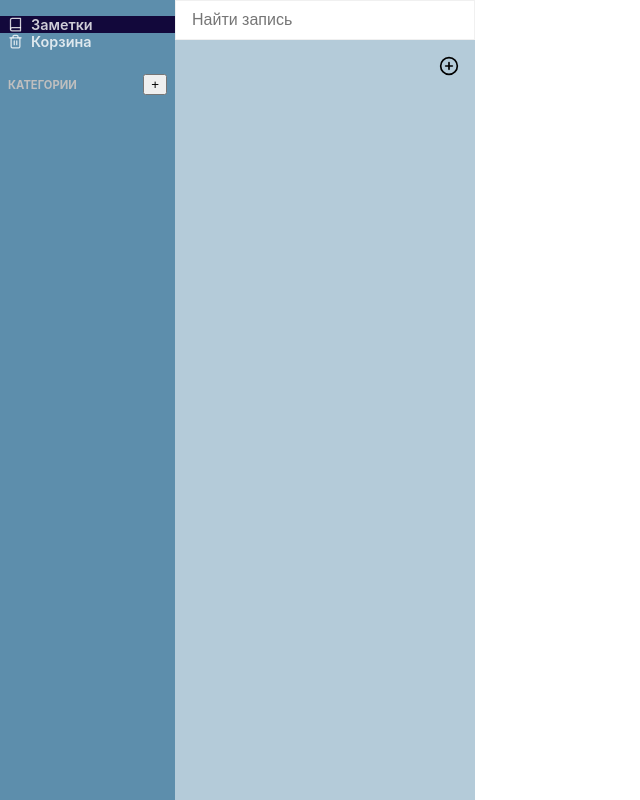
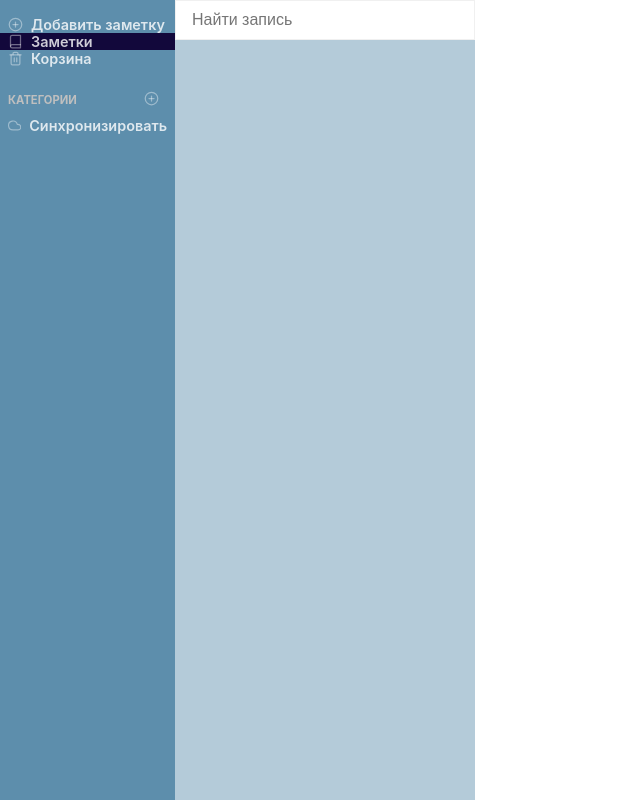
Before and after one commit to AmadeusDeadDmytro/ama_notes, a React (Create React App) app: page / in a window 1280 px wide. Shown: the whole page, without its empty margins (0-640 px from the left). Built offline with nearby package versions, Linux system fonts and the light colour scheme.

Commit message:
add note to app sidebar

```diff
--- a/src/containers/AppSidebar.tsx
+++ b/src/containers/AppSidebar.tsx
@@ -1,29 +1,50 @@
 import { ApplicationState, CategoryItem, NoteItem } from 'types'
-import { Book, Folder, Trash2, X } from 'react-feather'
+import { Book, Cloud, Folder, PlusCircle, Trash2, X } from 'react-feather'
 import React, { useState } from 'react'
-import { addCategory, deleteCategory, pruneCategoryFromNotes, swapCategory, swapFolder, swapNote } from 'actions'
+import { addCategory, addNote, deleteCategory, pruneCategoryFromNotes, swapCategory, swapFolder, swapNote, syncState } from 'actions'
 
 import Colors from 'styles/colors'
 import { Dispatch } from 'redux'
 import { Folders } from 'constants/enums'
 import { connect } from 'react-redux'
 import kebabCase from 'lodash/kebabCase'
+import moment from 'moment'
 import styled from 'styled-components'
+import { v4 as uuid } from 'uuid'
+
+const iconColor = 'rgba(255, 255, 255, 0.4)'
 
 interface AppProps {
+    addNote: (note: NoteItem) => void
     addCategory: (category: CategoryItem) => void
     deleteCategory: (categoryId: string) => void
     pruneCategoryFromNotes: (categoryId: string) => void
     swapCategory: (categoryId: string) => void
     swapFolder: (folder: string) => void
     swapNote: (swapNote: string) => void
+    syncState: (notes: NoteItem[], categories: CategoryItem[]) => void
+    activeNote?: NoteItem
+    notes: NoteItem[]
+    categories: CategoryItem[]
     activeCategoryId: string
     activeFolder: string
-    notes: NoteItem[]
-    categories: CategoryItem[]
 }
 
-const AppSidebar: React.FC<AppProps> = ({ addCategory, deleteCategory, pruneCategoryFromNotes, swapCategory, swapFolder, swapNote, notes, categories, activeCategoryId, activeFolder }) => {
+const AppSidebar: React.FC<AppProps> = ({
+    addNote,
+    activeNote,
+    syncState,
+    addCategory,
+    deleteCategory,
+    pruneCategoryFromNotes,
+    swapCategory,
+    swapFolder,
+    swapNote,
+    notes,
+    categories,
+    activeCategoryId,
+    activeFolder,
+}) => {
     const [addingTempCategory, setAddingTempCategory] = useState(false)
     const [tempCategory, setTempCategory] = useState('')
 
@@ -43,21 +64,46 @@ const AppSidebar: React.FC<AppProps> = ({ addCategory, deleteCategory, pruneCate
         }
     }
 
+    const newNoteHandler = () => {
+        const note: NoteItem = {
+            id: uuid(),
+            text: '',
+            created: moment().format(),
+            lastUpdated: moment().format(),
+            category: activeCategoryId ? activeCategoryId : undefined,
+        }
+
+        if ((activeNote && activeNote.text !== '') || !activeNote) {
+            addNote(note)
+            swapNote(note.id)
+        }
+    }
+
+    const syncNotesHandler = () => {
+        syncState(notes, categories)
+    }
+
     return (
         <AppSidebarContainer>
             <AppSidebarMain>
+                <AppSidebarLink onClick={newNoteHandler}>
+                    <PlusCircle size={15} style={{ marginRight: '.5rem' }} color={iconColor} />
+                    Добавить заметку
+                </AppSidebarLink>
                 <AppSidebarLink onClick={() => swapFolder(Folders.ALL)} active={activeFolder === Folders.ALL}>
-                    <Book size={15} style={{ marginRight: '.5rem' }} />
+                    <Book size={15} style={{ marginRight: '.5rem' }} color={iconColor} />
                     Заметки
                 </AppSidebarLink>
                 <AppSidebarLink onClick={() => swapFolder(Folders.TRASH)} active={activeFolder === Folders.TRASH}>
-                    <Trash2 size={15} style={{ marginRight: '.5rem' }} />
+                    <Trash2 size={15} style={{ marginRight: '.5rem' }} color={iconColor} />
                     Корзина
                 </AppSidebarLink>
 
                 <CategoryTitle>
                     <CategoryTitleH2>Категории</CategoryTitleH2>
-                    <AddButton onClick={newTempCategoryHandler}>+</AddButton>
+                    <AddButton onClick={newTempCategoryHandler}>
+                        <PlusCircle size={15} color={iconColor} />
+                    </AddButton>
                 </CategoryTitle>
 
                 <CategoryListContainer>
@@ -77,7 +123,7 @@ const AppSidebar: React.FC<AppProps> = ({ addCategory, deleteCategory, pruneCate
                                 }}
                             >
                                 <CategoryEachName>
-                                    <Folder size={15} style={{ marginRight: '.5rem' }} />
+                                    <Folder size={15} style={{ marginRight: '.5rem' }} color={iconColor} />
                                     {category.name}
                                 </CategoryEachName>
                                 <CategoryOptions
@@ -114,12 +160,17 @@ const AppSidebar: React.FC<AppProps> = ({ addCategory, deleteCategory, pruneCate
                         />
                     </AddCategoryForm>
                 )}
+                <AppSidebarLink onClick={syncNotesHandler}>
+                    <Cloud size={15} style={{ marginRight: '.5rem' }} color={iconColor} />
+                    Синхронизировать
+                </AppSidebarLink>
             </AppSidebarMain>
         </AppSidebarContainer>
     )
 }
 
 const mapStateToProps = (state: ApplicationState) => ({
+    activeNote: state.noteState.notes.find((note) => note.id === state.noteState.activeNoteId),
     activeFolder: state.noteState.activeFolder,
     activeCategoryId: state.noteState.activeCategoryId,
     categories: state.categoryState.categories,
@@ -127,18 +178,20 @@ const mapStateToProps = (state: ApplicationState) => ({
 })
 
 const mapDispatchToProps = (dispatch: Dispatch) => ({
+    addNote: (note: NoteItem) => dispatch(addNote(note)),
     swapNote: (noteId: string) => dispatch(swapNote(noteId)),
     swapCategory: (categoryId: string) => dispatch(swapCategory(categoryId)),
     swapFolder: (folder: string) => dispatch(swapFolder(folder)),
     addCategory: (category: CategoryItem) => dispatch(addCategory(category)),
     deleteCategory: (categoryId: string) => dispatch(deleteCategory(categoryId)),
     pruneCategoryFromNotes: (categoryId: string) => dispatch(pruneCategoryFromNotes(categoryId)),
+    syncState: (notes: NoteItem[], categories: CategoryItem[]) => dispatch(syncState(notes, categories)),
 })
 
 export default connect(mapStateToProps, mapDispatchToProps)(AppSidebar)
 
 const AppSidebarContainer = styled.aside`
-    padding: 1rem 0;
+    padding: 1rem 0 0.25rem;
     grid-area: app-sidebar;
     background: ${Colors.BACKGROUND_DARK_ONE};
     color: rgba(255, 255, 255, 0.8);
@@ -192,7 +245,16 @@ const AppSidebarButton = styled.section`
     align-self: flex-end;
 `
 
-const AddButton = styled.button``
+const AddButton = styled.button`
+    cursor: pointer;
+    -webkit-appearance: none;
+    padding: 0 0.5rem;
+    color: rgba(255, 255, 255, 0.8);
+    background: transparent;
+    font-size: 1rem;
+    border: none;
+    line-height: 1;
+`
 
 const AddCategoryButton = styled.button`
     display: block;
--- a/src/containers/NoteList.tsx
+++ b/src/containers/NoteList.tsx
@@ -6,40 +6,23 @@ import Colors from 'styles/colors'
 import { Dispatch } from 'redux'
 import { Folders } from 'constants/enums'
 import NoteOptions from 'containers/NoteOptions'
-import { PlusCircle } from 'react-feather'
 import { connect } from 'react-redux'
 import { getNoteTitle } from 'helpers'
-import moment from 'moment'
 import styled from 'styled-components'
-import { v4 as uuid } from 'uuid'
 
 interface NoteListProps {
-    activeNote?: NoteItem
     activeCategoryId: string
     activeNoteId: string
     notes: NoteItem[]
     filteredNotes: NoteItem[]
     filteredCategories: CategoryItem[]
-    addNote: (note: NoteItem) => void
     swapNote: (noteId: string) => void
     swapCategory: (category: string) => void
     pruneNotes: () => void
     addCategoryToNote: (categoryId: string, noteId: string) => void
 }
 
-const NoteList: React.FC<NoteListProps> = ({
-    activeNote,
-    addNote,
-    activeCategoryId,
-    activeNoteId,
-    notes,
-    filteredNotes,
-    filteredCategories,
-    swapNote,
-    swapCategory,
-    pruneNotes,
-    addCategoryToNote,
-}) => {
+const NoteList: React.FC<NoteListProps> = ({ activeCategoryId, activeNoteId, notes, filteredNotes, filteredCategories, swapNote, swapCategory, pruneNotes, addCategoryToNote }) => {
     const [noteOptionsId, setNoteOptionsId] = useState('')
     const node = useRef<HTMLDivElement>(null)
 
@@ -59,21 +42,6 @@ const NoteList: React.FC<NoteListProps> = ({
         }
     }
 
-    const newNoteHandler = () => {
-        const note: NoteItem = {
-            id: uuid(),
-            text: '',
-            created: moment().format(),
-            lastUpdated: moment().format(),
-            category: activeCategoryId ? activeCategoryId : undefined,
-        }
-
-        if ((activeNote && activeNote.text !== '') || !activeNote) {
-            addNote(note)
-            swapNote(note.id)
-        }
-    }
-
     const searchNotes = (event: React.ChangeEvent<HTMLInputElement>) => {
         const filteredResults = filteredNotes.filter((note) => note.text.toLowerCase().search(event.target.value.toLowerCase()) !== -1)
     }
@@ -89,11 +57,6 @@ const NoteList: React.FC<NoteListProps> = ({
     return (
         <NoteSidebar>
             <Searchbar placeholder="Найти запись" onChange={searchNotes} type="search" />
-            <AddNote>
-                <div>
-                    <PlusCircle size={20} onClick={newNoteHandler} />
-                </div>
-            </AddNote>
             <NoteListContainer>
                 {filteredNotes.map((note) => {
                     const noteTitle = getNoteTitle(note.text)
@@ -190,15 +153,6 @@ const mapDispatchToProps = (dispatch: Dispatch) => ({
 
 export default connect(mapStateToProps, mapDispatchToProps)(NoteList)
 
-const AddNote = styled.div`
-    display: flex;
-    justify-content: flex-end;
-    padding: 1rem;
-
-    div {
-    }
-`
-
 const Searchbar = styled.input`
     -webkit-appearance: textfield;
     width: 100%;
--- a/src/containers/NoteOptions.tsx
+++ b/src/containers/NoteOptions.tsx
@@ -1,5 +1,5 @@
 import { ApplicationState, CategoryItem, NoteItem } from 'types'
-import { Download, X } from 'react-feather'
+import { Download, Trash } from 'react-feather'
 import { addNote, sendNoteToTrash, swapNote, syncState } from 'actions'
 import { downloadNote, getNoteTitle } from 'helpers'
 
@@ -20,29 +20,10 @@ interface NoteOptionsProps {
 }
 
 const NoteOptions: React.FC<NoteOptionsProps> = ({ activeNote, activeCategoryId, swapNote, sendNoteToTrash, notes, categories }) => {
-    const newNoteHandler = () => {
-        const note: NoteItem = {
-            id: uuid(),
-            text: '',
-            created: moment().format(),
-            lastUpdated: moment().format(),
-            category: activeCategoryId ? activeCategoryId : undefined,
-        }
-
-        if ((activeNote && activeNote.text !== '') || !activeNote) {
-            addNote(note)
-            swapNote(note.id)
-        }
-    }
-
     const trashNoteHandler = () => {
         if (activeNote && !activeNote.trash) {
             sendNoteToTrash(activeNote.id)
         }
-    }
-
-    const syncNotesHandler = () => {
-        syncState(notes, categories)
     }
 
     const downloadNoteHandler = () => {
@@ -54,7 +35,7 @@ const NoteOptions: React.FC<NoteOptionsProps> = ({ activeNote, activeCategoryId,
     return (
         <NoteOptionsNav>
             <NavButton onClick={trashNoteHandler}>
-                <X size={15} />
+                <Trash size={15} />
                 Удалить заметку
             </NavButton>
             <NavButton onClick={downloadNoteHandler}>
```
Also changed, not shown: 2 other files (tests, documents, lock files or other folders).
